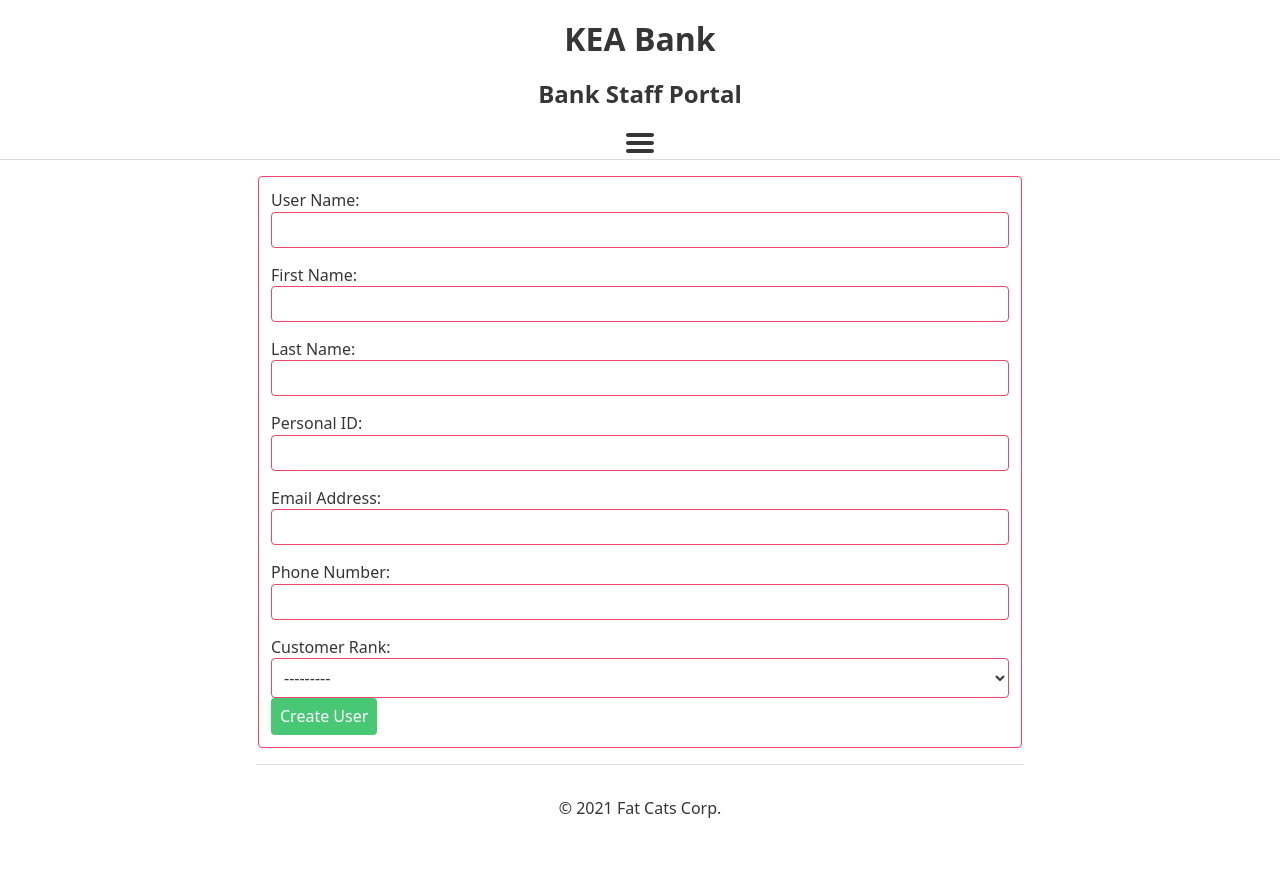
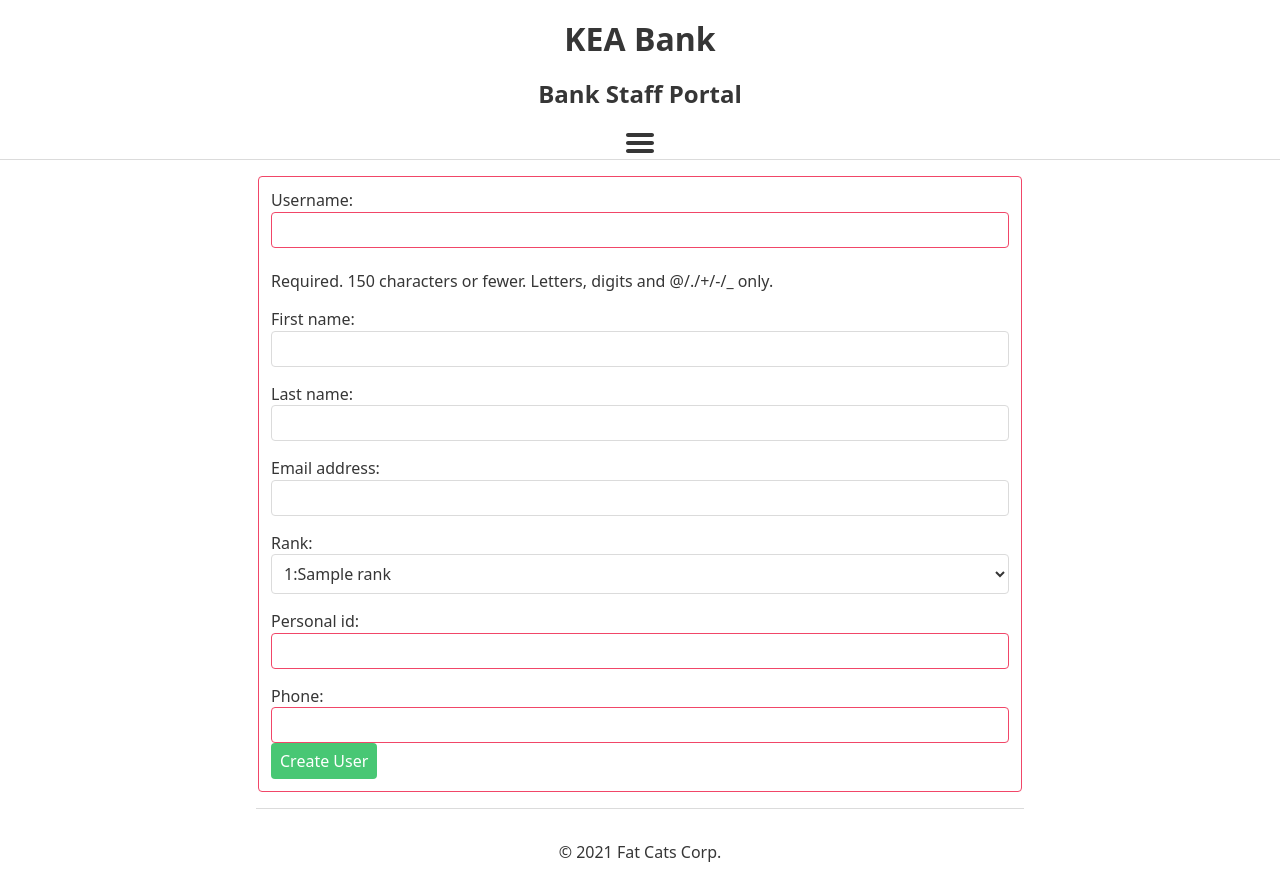
Before and after one commit to stefanosAgelastos/django-bank-project, a Django app: page /staff_new_customer/ in a window 1280 px wide. Before the commit the page ends 818 px from the top, so only its background shows below. Run offline with Django 3.2, Linux system fonts and the light colour scheme; a user stored in the database is signed in; tables that the repository leaves empty hold one stand-in row (values such as "Sample post").

Commit message:
Create customer more elegant.

```diff
--- a/bank/forms.py
+++ b/bank/forms.py
@@ -48,7 +48,7 @@ class NewCustomerForm(forms.Form):
 class NewUserForm(forms.ModelForm):
     class Meta:
         model = User
-        fields = ('username', 'first_name', 'last_name')
+        fields = ('username', 'first_name', 'last_name', 'email')
 
     def clean(self):
         super().clean()
@@ -63,7 +63,7 @@ class UserForm(forms.ModelForm):
 
     class Meta:
         model = User
-        fields = ('username', 'first_name', 'last_name')
+        fields = ('username', 'first_name', 'last_name', 'email')
 
 
 class CustomerForm(forms.ModelForm):
--- a/bank/templates/bank/staff_new_customer.html
+++ b/bank/templates/bank/staff_new_customer.html
@@ -4,7 +4,8 @@
 <form action="{% url 'bank:staff_new_customer' %}" method="post">
     {% csrf_token %}
     <fieldset>
-        {{ form }}
+        {{ new_user_form }}
+        {{ customer_form }}
     <button>Create User</button>
     </fieldset>
 </form>
--- a/bank/views.py
+++ b/bank/views.py
@@ -5,8 +5,8 @@ from django.shortcuts import render, reverse, get_object_or_404
 from django.contrib.auth.models import User
 from django.contrib.auth.decorators import login_required
 from django.db import IntegrityError
-from .forms import TransferForm, NewCustomerForm, UserForm, CustomerForm
-from .models import Account, Ledger, Rank, Customer
+from .forms import TransferForm, UserForm, CustomerForm, NewUserForm
+from .models import Account, Ledger, Customer
 from .errors import InsufficientFunds
 
 
@@ -151,28 +151,72 @@ def staff_new_customer(request):
     assert request.user.is_staff, 'Customer user routing staff view.'
 
     if request.method == 'POST':
-        form = NewCustomerForm(request.POST)
-        form.fields['rank'].queryset = Rank.objects.all()
-        if form.is_valid():
-            username = form.cleaned_data['username']
-            first_name = form.cleaned_data['first_name']
-            last_name = form.cleaned_data['last_name']
-            personal_id = form.cleaned_data['personal_id']
-            email = form.cleaned_data['email']
-            phone = form.cleaned_data['phone']
-            rank = form.cleaned_data['rank']
+        new_user_form = NewUserForm(request.POST)
+        customer_form = CustomerForm(request.POST)
+        if new_user_form.is_valid() and customer_form.is_valid():
+            username    = new_user_form.cleaned_data['username']
+            first_name  = new_user_form.cleaned_data['first_name']
+            last_name   = new_user_form.cleaned_data['last_name']
+            email       = new_user_form.cleaned_data['email']
+            password    = token_urlsafe(16)
+            rank        = customer_form.cleaned_data['rank']
+            personal_id = customer_form.cleaned_data['personal_id']
+            phone       = customer_form.cleaned_data['phone']
             try:
-                password = token_urlsafe(16)
-                user = User.objects.create_user(username=username, password=password, email=email, first_name=first_name, last_name=last_name)
-                Customer.objects.create(user=user, phone=phone, rank=rank, personal_id=personal_id)
-                print(f'****** Username: {username}   Password: {password}')
-                # TODO: go to customer details page
+                user = User.objects.create_user(
+                        username=username,
+                        password=password,
+                        email=email,
+                        first_name=first_name,
+                        last_name=last_name
+                )
+                print(f'********** Username: {username} -- Password: {password}')
+                Customer.objects.create(user=user, rank=rank, personal_id=personal_id, phone=phone)
+                # TODO: redirect to customer details
+                return staff_customer_details(request, user.pk)
             except IntegrityError:
-                return render(request, 'bank/error.html', {'title': 'Error', 'error': 'Unknow database error.'})
+                context = {
+                    'title': 'Database Error',
+                    'error': 'User could not be created.'
+                }
+                return render(request, 'bank/error.html', context)
     else:
-        form = NewCustomerForm()
-    form.fields['rank'].queryset = Rank.objects.all()
+        new_user_form = NewUserForm()
+        customer_form = CustomerForm()
     context = {
-        'form': form,
+        'new_user_form': new_user_form,
+        'customer_form': customer_form,
     }
     return render(request, 'bank/staff_new_customer.html', context)
+
+
+#@login_required
+#def staff_new_customer(request):
+#    assert request.user.is_staff, 'Customer user routing staff view.'
+#
+#    if request.method == 'POST':
+#        form = NewCustomerForm(request.POST)
+#        form.fields['rank'].queryset = Rank.objects.all()
+#        if form.is_valid():
+#            username = form.cleaned_data['username']
+#            first_name = form.cleaned_data['first_name']
+#            last_name = form.cleaned_data['last_name']
+#            personal_id = form.cleaned_data['personal_id']
+#            email = form.cleaned_data['email']
+#            phone = form.cleaned_data['phone']
+#            rank = form.cleaned_data['rank']
+#            try:
+#                password = token_urlsafe(16)
+#                user = User.objects.create_user(username=username, password=password, email=email, first_name=first_name, last_name=last_name)
+#                Customer.objects.create(user=user, phone=phone, rank=rank, personal_id=personal_id)
+#                print(f'****** Username: {username}   Password: {password}')
+#                # TODO: go to customer details page
+#            except IntegrityError:
+#                return render(request, 'bank/error.html', {'title': 'Error', 'error': 'Unknow database error.'})
+#    else:
+#        form = NewCustomerForm()
+#    form.fields['rank'].queryset = Rank.objects.all()
+#    context = {
+#        'form': form,
+#    }
+#    return render(request, 'bank/staff_new_customer.html', context)
```
